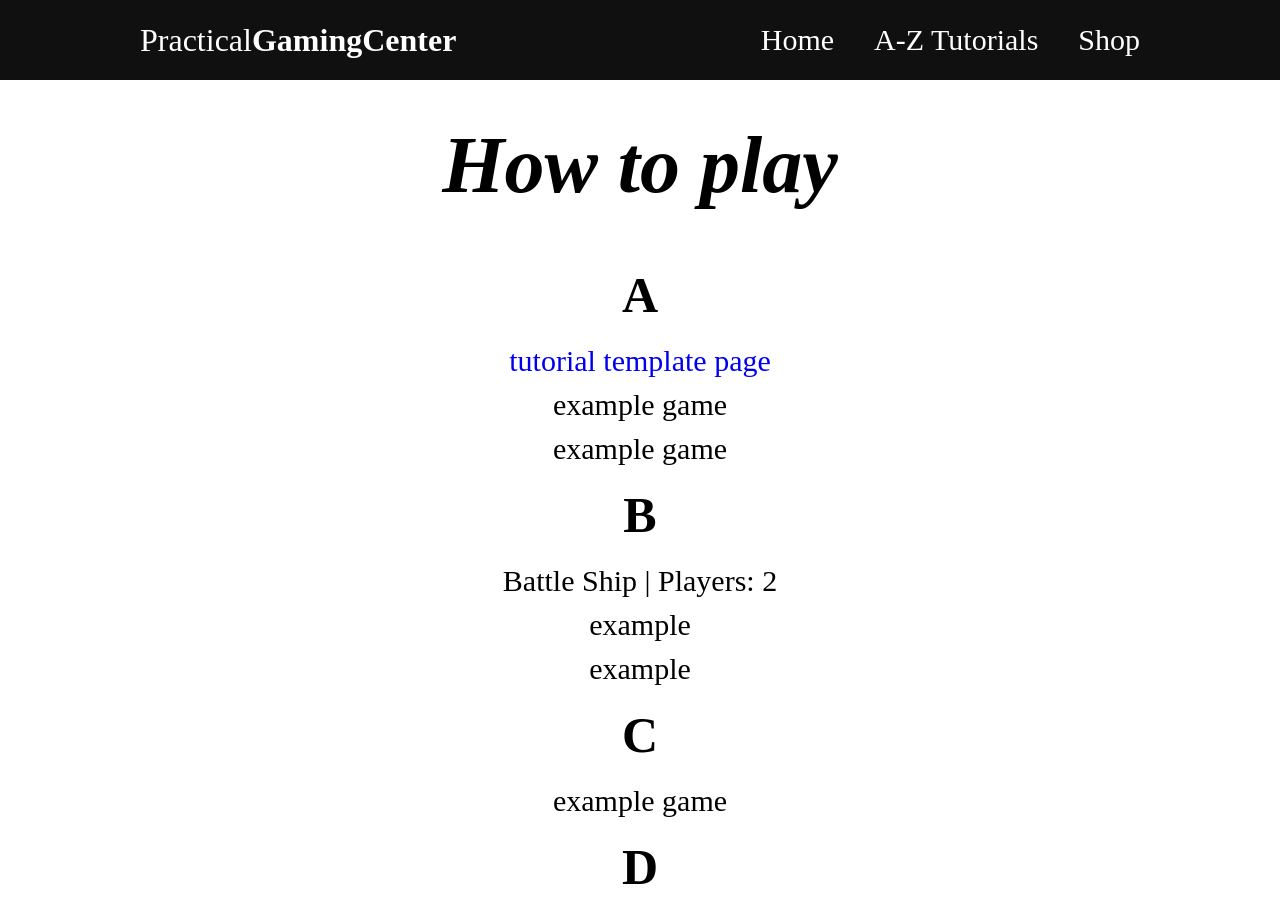
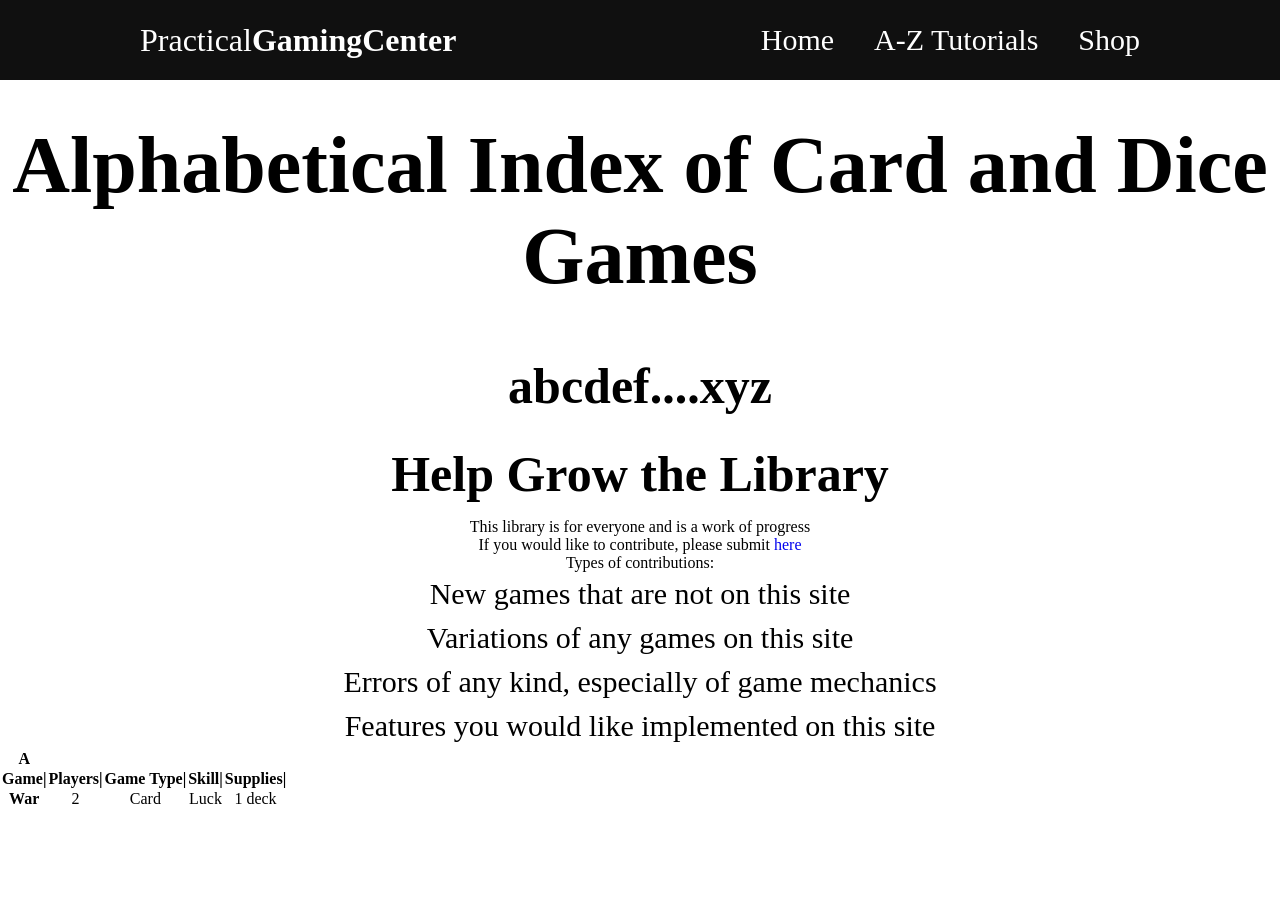
Before and after one commit to Shaynon17/nodejstest, a website: page gameWebsite/aztutorials.html in a window 1280 px wide. After the commit the page ends 830 px from the top, so only its background shows below. Drawn offline with Linux system fonts and the light colour scheme.

Commit message:
added table

```diff
--- a/gameWebsite/aztutorials.html
+++ b/gameWebsite/aztutorials.html
@@ -29,8 +29,55 @@ or CAP file:///home/shaynon17/coding/nodejstest/websitepractice.html into browse
     </div>
 <div class="main">
     <div class="tutorials">
-        <h1><em>How to play</em></h1>
-        <h2>A</h2>
+        <h1>Alphabetical Index of Card and Dice Games</h1>
+
+
+        <h2>abcdef....xyz</h2>
+
+        <h2>Help Grow the Library</h2>
+        <p>This library is for everyone and is a work of progress <br>
+            If you would like to contribute, please submit <a href="index.html"><span>here</span></a> <br>
+            Types of contributions: <br>
+        <ul>
+            <li>New games that are not on this site</li>
+            <li>Variations of any games on this site</li>
+            <li>Errors of any kind, especially of game mechanics</li>
+            <li>Features you would like implemented on this site</li>
+
+        </ul>
+        </p>
+
+        <table>
+           <tr>
+            <th scope="row">A</th>
+           </tr>
+            <tr>
+                <th scope="col">Game|</th>
+                <th scope="col">Players|</th>
+                <th scope="col">Game Type|</th>
+                <th scope="col">Skill|</th>
+                <th scope="col">Supplies|</th>
+            </tr>
+            <tr>
+                <th scope="row"> War</th>
+                <td>2</td>
+                <td>Card</td>
+                <td>Luck</td>
+                <td>1 deck</td>
+
+            </tr>
+
+
+        </table>
+
+
+
+
+
+
+
+
+        <!-- <h2>A</h2>
         <ul>
            <a href="tutorialTemplate.html"> <li>tutorial template page</li></a>
             <li>example game</li>
@@ -46,7 +93,7 @@ or CAP file:///home/shaynon17/coding/nodejstest/websitepractice.html into browse
         <ul>
             <li> example game</li>
         </ul>
-        <h2>D</h2>
+        <h2>D</h2> -->
     </div>
 </div>
 </body>
```
